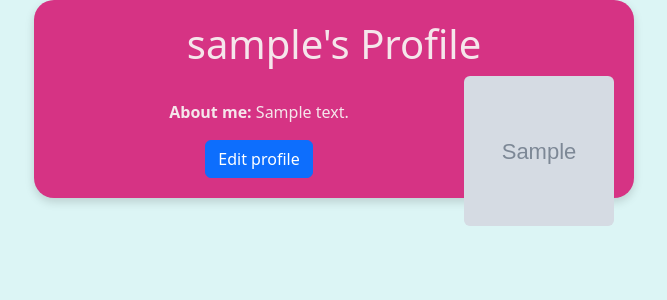
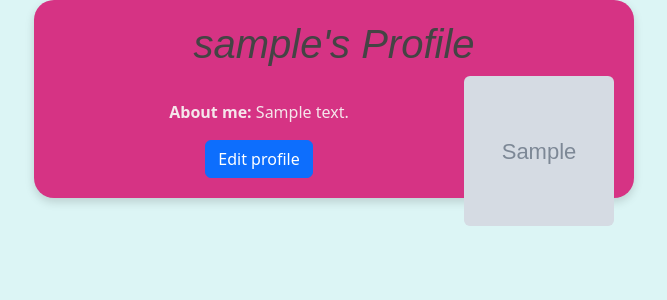
Before and after one commit to AntonyDys/pageflip_project, a Django app: a page that uses pageflip/templates/pageflip/profile.html in a window 1280 px wide. Shown: the part 56-356 px from the top of the page, without its empty margins (306-973 px from the left). Run offline with Django 3.2, Linux system fonts and the light colour scheme; a user stored in the database is signed in; tables that the repository leaves empty hold one stand-in row (values such as "Sample post"); grey boxes marked "Sample" are stand-in pictures.

Commit message:
Update profile.html

```diff
--- a/pageflip/templates/pageflip/profile.html
+++ b/pageflip/templates/pageflip/profile.html
@@ -7,7 +7,7 @@
 
 {% block body_block %}
 <div class="big-pink-container">
-    <h1>{{ selected_user.username }}'s Profile</h1>
+    <h1 class="italic-modern">{{ selected_user.username }}'s Profile</h1>
     <img src="{{ MEDIA_URL }}{{ user_profile.profilePicture.url }}"
          width="150"
          height="150"
```
